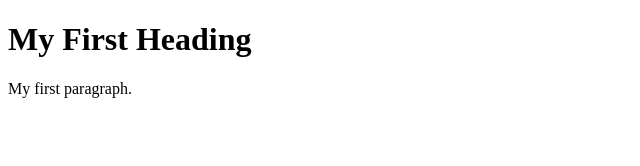
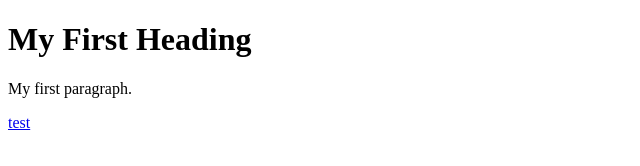
Before and after one commit to materurbium/githubtest, a plain HTML site: page index.html in a window 1280 px wide. Shown: the full height of the page, 0-640 px from the left. Drawn offline with Linux system fonts and the light colour scheme.

Commit message:
Update index.html

```diff
--- a/index.html
+++ b/index.html
@@ -6,5 +6,6 @@
 
 <p>My first paragraph.</p>
 
+<a href="www.google.com">test</a>
 </body>
 </html>
```
